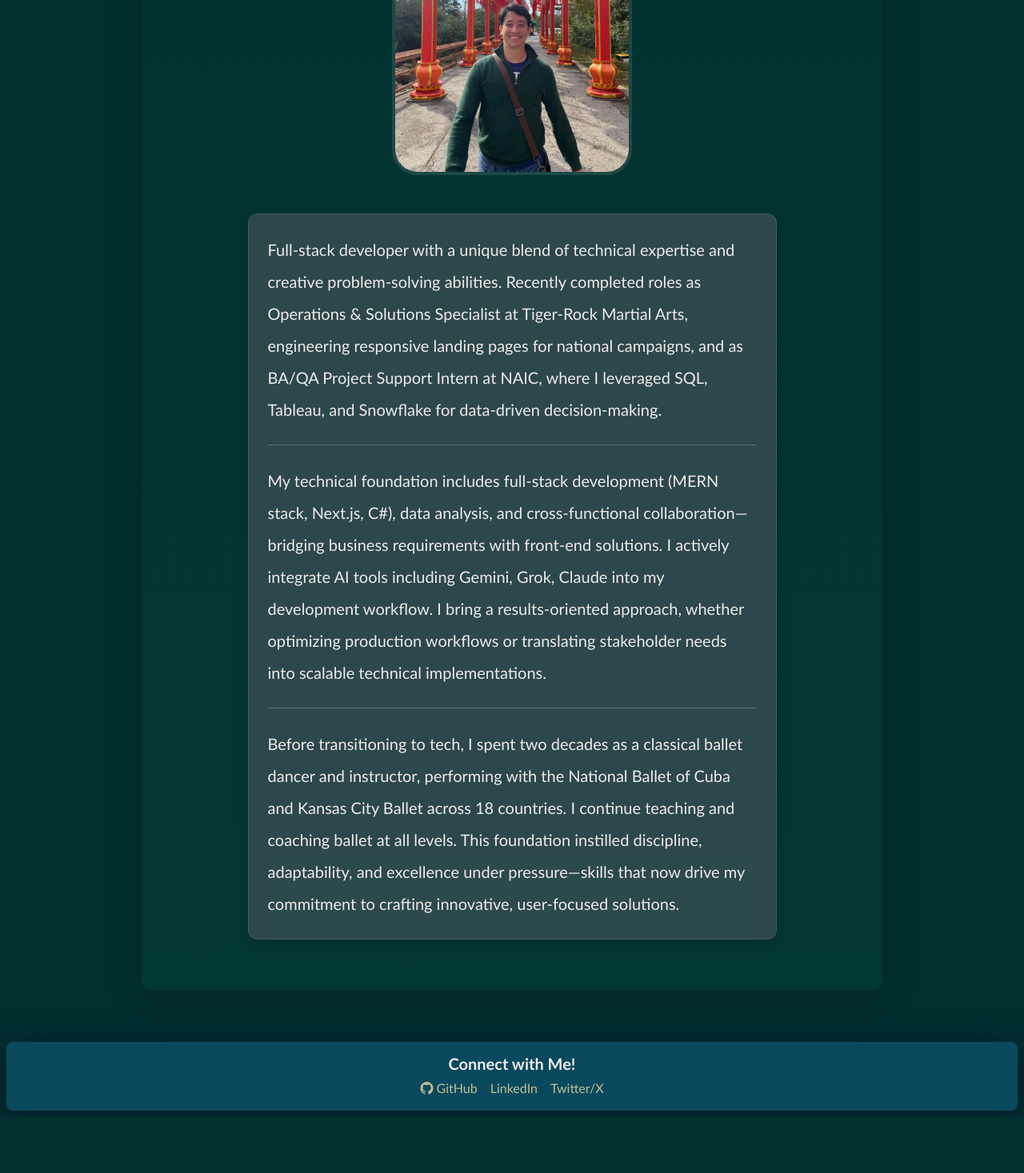
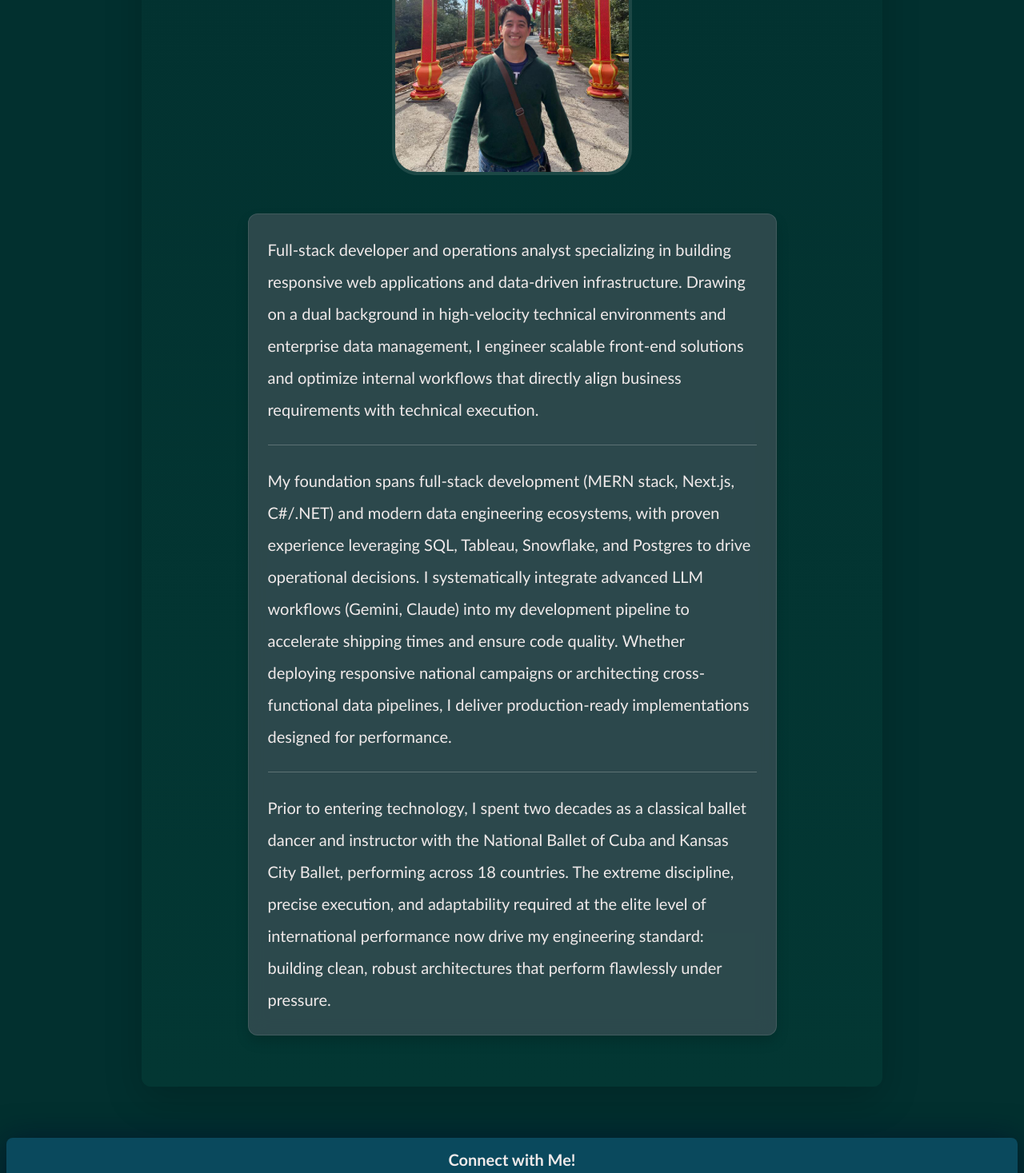
Before and after one commit to elchinatalpf/react-portfolio, a React (Vite) app: page / in a window 1280 px wide. Shown: the part 734-2201 px from the top of the page at 80% size. Before the commit the page ends 2131 px from the top, so only its background shows below. Built offline with nearby package versions, Linux system fonts and the light colour scheme.

Commit message:
updated text description on homepage and aboutme pages

```diff
--- a/src/pages/AboutMe.jsx
+++ b/src/pages/AboutMe.jsx
@@ -49,18 +49,18 @@ export default function AboutMe() {
               <h2 className="h3 text-info mb-4 fw-bold">My Story</h2>
               <div className="text-light lh-lg">
                 <p className="fs-5 mb-4">
-                  I am Javier Morales, aspiring a software developer and Data Analyst with a
-                  passion for learning and constant self-improvement as my core strengths.
+                  I am Javier Morales, a full-stack developer and operations analyst defined by a
+                  rigorous commitment to technical precision and continuous systems optimization.
                 </p>
                 <p className="fs-5 mb-4">
-                  Former classical ballet dancer from Cuba, I bring the same
-                  discipline, creativity, and dedication from my 20-year dance
-                  career into the world of technology.
+                  Following a distinguished 20-year career as an international ballet soloist,
+                  I translated a lifetime of elite discipline, structured execution, and creative
+                  problem-solving into building robust software and data solutions.
                 </p>
                 <p className="fs-5">
-                  My unique background gives me a fresh perspective on
-                  problem-solving and an artistic approach to creating elegant
-                  code solutions.
+                  This non-traditional trajectory gives me a unique cognitive edge: the ability
+                  to analyze complex systems from first principles, master technical stacks rapidly,
+                  and approach code architecture with both mathematical rigor and spatial clarity.
                 </p>
               </div>
             </div>
@@ -113,20 +113,21 @@ export default function AboutMe() {
                 <div className="col-lg-10">
                   <div className="bg-dark bg-opacity-25 rounded-3 p-3 p-md-4">
                     <p className="fs-5 lh-lg text-light mb-4">
-                      Before stepping into the tech world, I spent 20 years as a
-                      professional ballet dancer, traveling the globe and
-                      performing in some of the greatest theaters in the world.
-                      These experiences have shaped my approach to learning and
-                      working in software development.
+                      My approach to technology is shaped by two decades on the
+                      world’s premier stages. Performing under high-stakes conditions
+                      with institutions like the National Ballet of Cuba taught me that
+                      mastery is the result of deliberate practice, iterative refinement,
+                      and an uncompromising attention to detail.
                     </p>
 
                     <p className="fs-5 lh-lg text-light mb-5">
-                      I am passionate about learning and improving in every
-                      aspect of my life. I embrace challenges with the same
-                      dedication I had every day in the studios when I was
-                      learning new ballet choreography. This mindset helps me
-                      not only perform but also discover new ways to improve my
-                      skills.
+                      I approach software engineering with that same operational intensity.
+                      I do not merely write code; I design clean, maintainable systems
+                      and build automation pipelines that eliminate friction. Every
+                      technical challenge—whether optimizing an asynchronous workflow,
+                      debugging a legacy .NET framework, or modeling a data schema—is met
+                      with the absolute focus and execution velocity cultivated through a
+                      lifetime of elite professional performance.
                     </p>
 
                     <div className="d-grid d-sm-block text-center">
--- a/src/pages/HomePage.jsx
+++ b/src/pages/HomePage.jsx
@@ -59,39 +59,34 @@ export default function HomePage() {
                 <div className="col-lg-10">
                   <div className="bg-glass rounded-3 p-4 shadow">
                     <p className="fs-5 lh-lg text-light mb-4">
-                      Full-stack developer with a unique blend of technical
-                      expertise and creative problem-solving abilities. Recently
-                      completed roles as Operations & Solutions Specialist at
-                      Tiger-Rock Martial Arts, engineering responsive landing
-                      pages for national campaigns, and as BA/QA Project Support
-                      Intern at NAIC, where I leveraged SQL, Tableau, and
-                      Snowflake for data-driven decision-making.
+                      Full-stack developer and operations analyst specializing
+                      in building responsive web applications and data-driven
+                      infrastructure. Drawing on a dual background in high-velocity
+                      technical environments and enterprise data management,
+                      I engineer scalable front-end solutions and optimize internal
+                      workflows that directly align business requirements with technical execution.
                     </p>
 
                     <hr className="my-4 opacity-25" />
 
                     <p className="fs-5 lh-lg text-light mb-4">
-                      My technical foundation includes full-stack development
-                      (MERN stack, Next.js, C#), data analysis, and
-                      cross-functional collaboration—bridging business
-                      requirements with front-end solutions. I actively
-                      integrate AI tools including Gemini, Grok, Claude into my
-                      development workflow. I bring a results-oriented approach,
-                      whether optimizing production workflows or translating
-                      stakeholder needs into scalable technical implementations.
+                      My foundation spans full-stack development (MERN stack, Next.js, C#/.NET)
+                      and modern data engineering ecosystems, with proven experience leveraging SQL,
+                      Tableau, Snowflake, and Postgres to drive operational decisions.
+                      I systematically integrate advanced LLM workflows (Gemini, Claude) into
+                      my development pipeline to accelerate shipping times and ensure code quality.
+                      Whether deploying responsive national campaigns or architecting cross-functional
+                      data pipelines, I deliver production-ready implementations designed for performance.
                     </p>
 
                     <hr className="my-4 opacity-25" />
 
                     <p className="fs-5 lh-lg text-light mb-0">
-                      Before transitioning to tech, I spent two decades as a
-                      classical ballet dancer and instructor, performing with
-                      the National Ballet of Cuba and Kansas City Ballet across
-                      18 countries. I continue teaching and coaching ballet at
-                      all levels. This foundation instilled discipline,
-                      adaptability, and excellence under pressure—skills that
-                      now drive my commitment to crafting innovative,
-                      user-focused solutions.
+                      Prior to entering technology, I spent two decades as a classical ballet dancer
+                      and instructor with the National Ballet of Cuba and Kansas City Ballet, performing
+                      across 18 countries. The extreme discipline, precise execution, and adaptability
+                      required at the elite level of international performance now drive my engineering
+                      standard: building clean, robust architectures that perform flawlessly under pressure.
                     </p>
                   </div>
                 </div>
```
